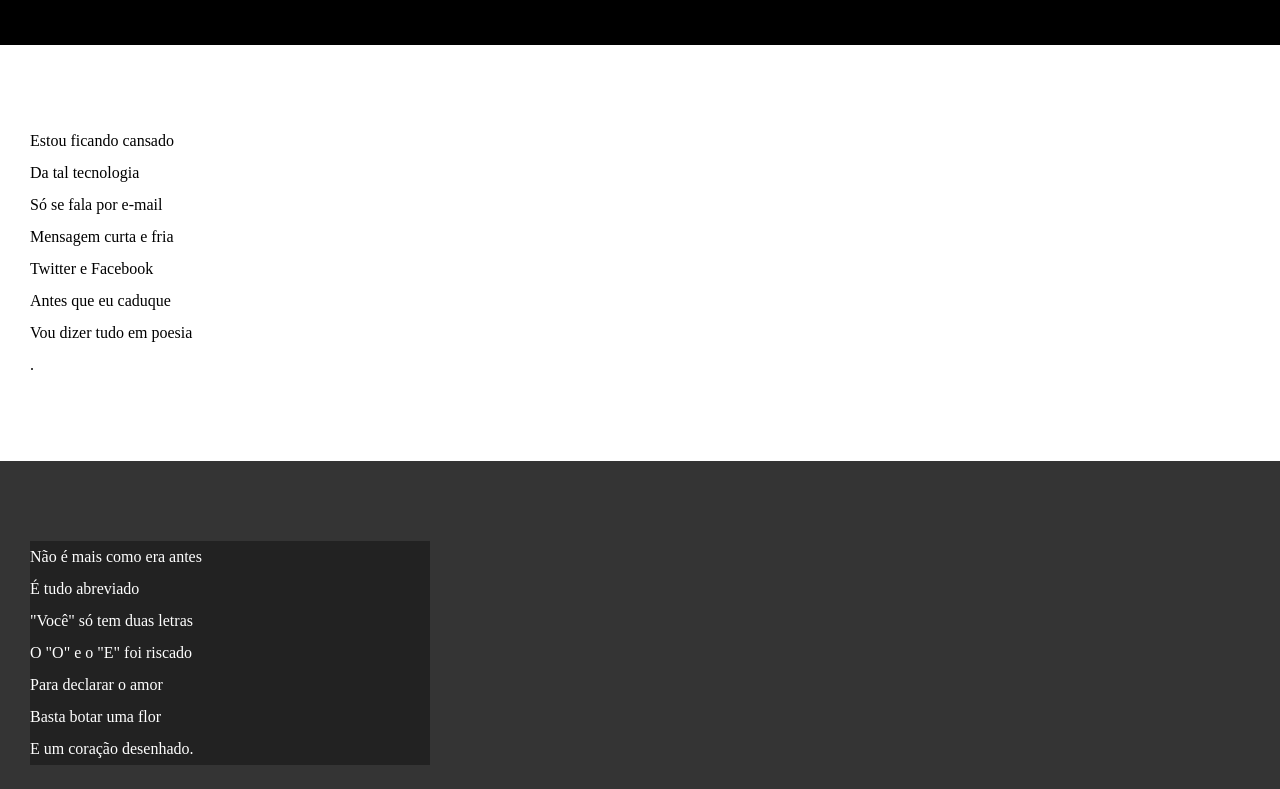
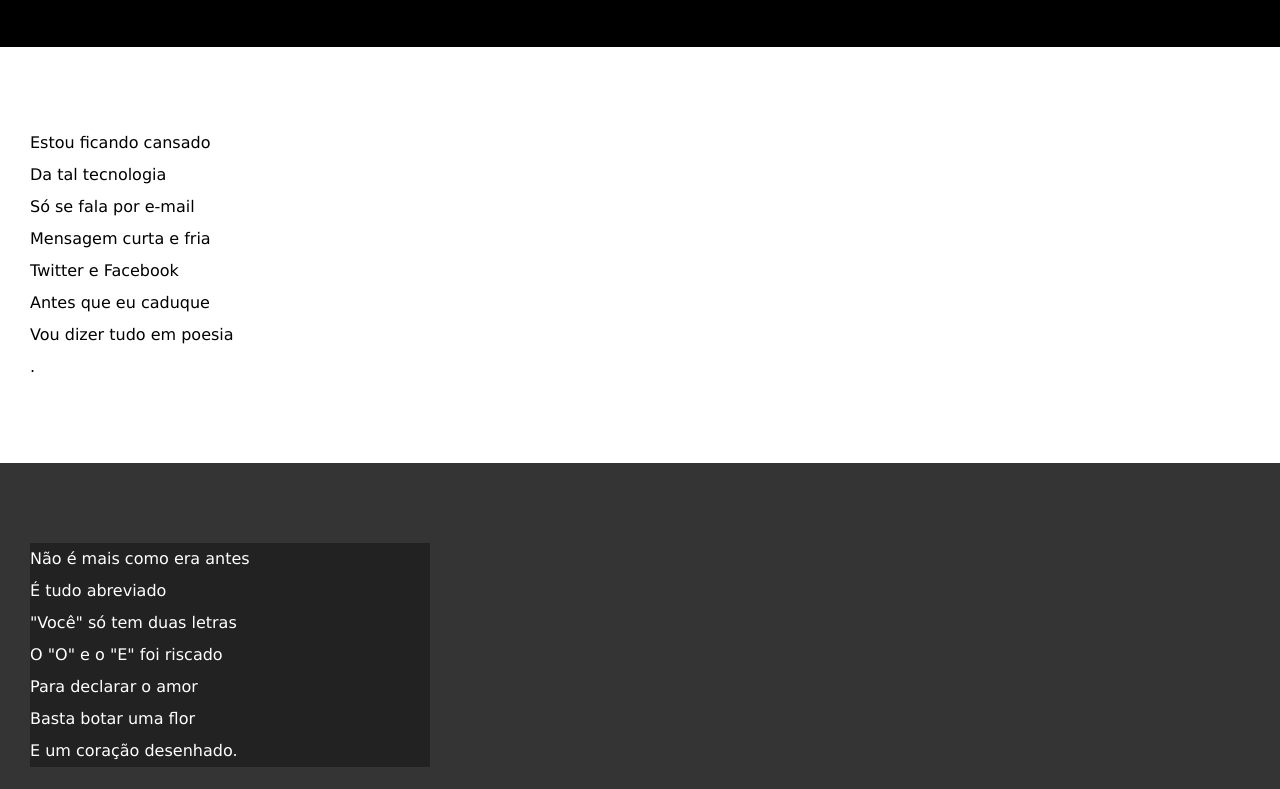
Before and after one commit to MarioPNascimento/Projeto-Cordel, a plain HTML site: page index.html in a window 1280 px wide. Shown: the part 110-899 px from the top of the page. Drawn offline with Linux system fonts and the light colour scheme.

Commit message:
atualização projeto cordel

```diff
--- a/style.css
+++ b/style.css
@@ -1,8 +1,20 @@
 @charset "UTF-8";
+
+@import url('https://fonts.googleapis.com/css2?family=Passion+One&display=swap');
+
+@import url('https://fonts.googleapis.com/css2?family=Sriracha&display=swap');
+
+:root {
+    --fonte1: Verdana, Geneva, Tahoma, sans-serif;
+    --fonte2: 'Passion One', 'cursive';
+    --fonte3: 'Sriracha', 'cursive';
+
+}
 
 * {
     margin: 0px;
     padding: 0px;
+    font-family: Verdana, Geneva, Tahoma, sans-serif;
 }
 
 html, body {
```
